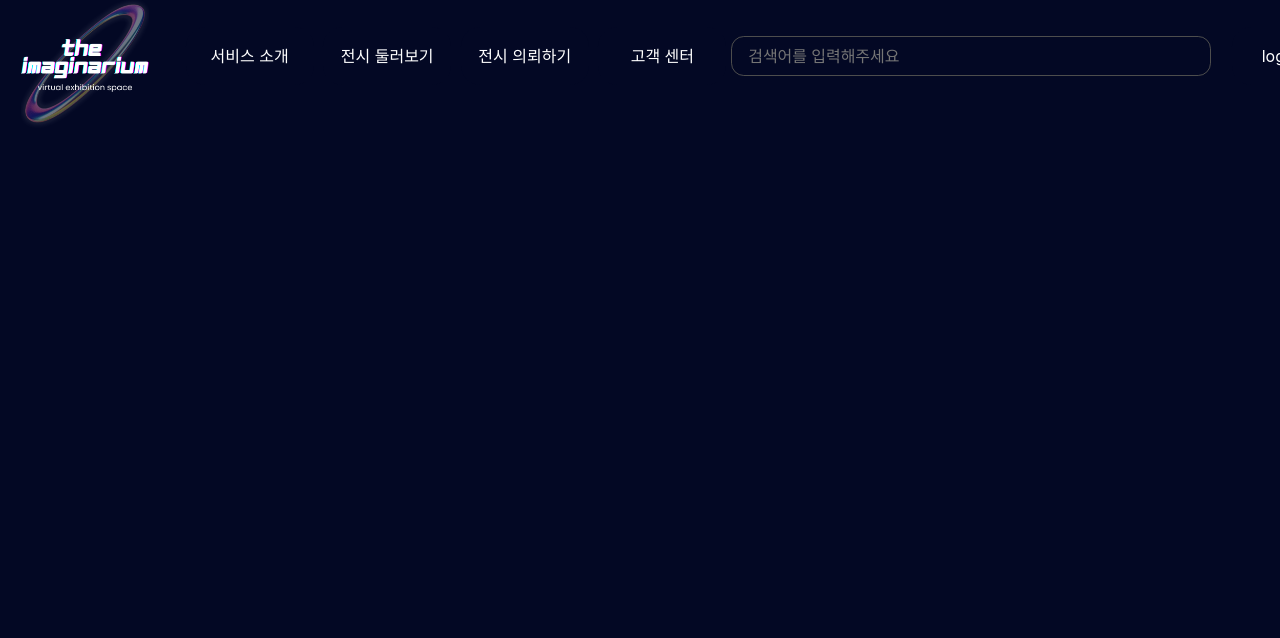
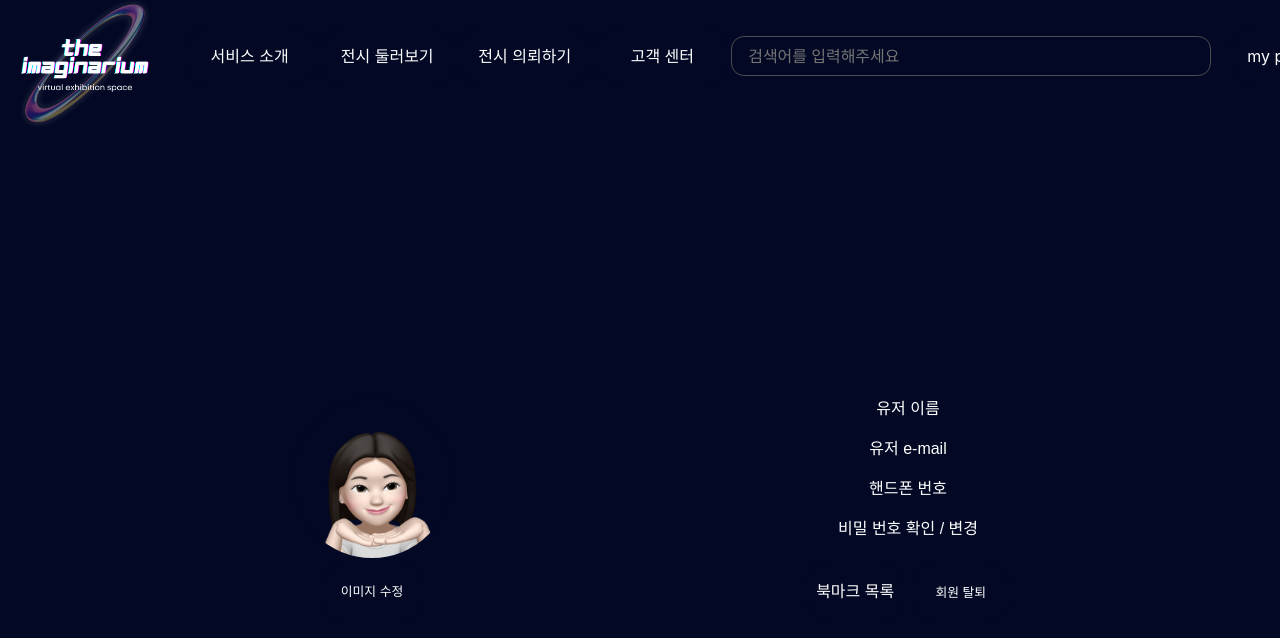
Before and after one commit to mmyona/project1, a React (Create React App) app: page /mypage in a window 1280 px wide. Shown: the top 638 px of the page. Built offline with nearby package versions, Linux system fonts and the light colour scheme; no server answers.

Commit message:
fix : 토글바 헤더 수정, feat : 마이 페이지 flex 정렬, 전체적으로 만듦 feat : avatar component 만듦

```diff
--- a/src/Router/Router.js
+++ b/src/Router/Router.js
@@ -12,6 +12,7 @@ import { UnityList } from "../pages/UnityList";
 import { Unity2 } from "../pages/Unity2";
 import { Center } from "../pages/Center";
 import { Find } from "../pages/Find";
+import { Certify } from "../pages/Certify";
 
 //unity components
 import { Unity1 } from "../pages/Unity1";
@@ -31,6 +32,7 @@ export const Router = () => {
         <Route path="/info" element={<Info />} />
         <Route path="/center" element={<Center />} />
         <Route path="/find" element={<Find />} />
+        <Route path="/certify" element={<Certify />} />
       </Routes>
     </Container>
   );
--- a/src/components/Header3.js
+++ b/src/components/Header3.js
@@ -15,8 +15,11 @@ export const MainHeader = () => {
   const handleToggleOpen = () => {
     setIsToggleOpen(!isToggleOpen);
   };
+  const navToggleOpen = () => {
+    if (isToggleOpen) setIsToggleOpen(!isToggleOpen); //토글 메뉴가 열려 있으면, 메뉴를 닫는다
+  };
 
-  const isLogin = null;
+  const isLogin = true;
   const [searchTerm, setSearchTerm] = useState(""); //검색어
   const handleSearch = (e) => {
     e.preventDefault();
@@ -38,6 +41,7 @@ export const MainHeader = () => {
                 btnText="서비스 소개"
                 color={theme.color.white}
                 width="8rem"
+                onClick={navToggleOpen}
               />
             </Link>
           </li>
@@ -47,6 +51,7 @@ export const MainHeader = () => {
                 btnText="전시 둘러보기"
                 color={theme.color.white}
                 width="8rem"
+                onClick={navToggleOpen}
               />
             </Link>
           </li>
@@ -56,12 +61,18 @@ export const MainHeader = () => {
                 btnText="전시 의뢰하기"
                 color={theme.color.white}
                 width="8rem"
+                onClick={navToggleOpen}
               />
             </Link>
           </li>
           <li>
             <Link to="/center">
-              <Btn btnText="고객 센터" color={theme.color.white} width="8rem" />
+              <Btn
+                btnText="고객 센터"
+                color={theme.color.white}
+                width="8rem"
+                onClick={navToggleOpen}
+              />
             </Link>
           </li>
           <div className="searchInput">
@@ -76,18 +87,29 @@ export const MainHeader = () => {
           <li>
             {isLogin ? (
               <Link to="/mypage">
-                <Btn btnText="my page" color={theme.color.white} width="6rem" />
+                <Btn
+                  btnText="my page"
+                  color={theme.color.white}
+                  width="6rem"
+                  onClick={navToggleOpen}
+                />
               </Link>
             ) : (
               <div>
                 <Link to="/login">
-                  <Btn btnText="login" color={theme.color.white} width="6rem" />
+                  <Btn
+                    btnText="login"
+                    color={theme.color.white}
+                    width="6rem"
+                    onClick={navToggleOpen}
+                  />
                 </Link>
                 <Link to="/signup">
                   <Btn
                     btnText="signup"
                     color={theme.color.white}
                     width="6rem"
+                    onClick={navToggleOpen}
                   />
                 </Link>
               </div>
--- a/src/components/atoms/Avatar.js
+++ b/src/components/atoms/Avatar.js
@@ -4,7 +4,7 @@ import styled from "styled-components";
 const Avatar = (props) => {
   return (
     <>
-      <StyledAvatar>
+      <StyledAvatar width={props.width}>
         <img src={props.imgURL || "/images/미모티콘.png"} alt="avatar"></img>
       </StyledAvatar>
     </>
@@ -13,8 +13,8 @@ const Avatar = (props) => {
 
 const StyledAvatar = styled.div`
   & > img {
-    width: 3rem;
-    height: 3rem;
+    width: ${(props) => props.width || "3rem"};
+    height: ${(props) => props.width || "3rem"};
     border-radius: 50%;
   }
 `;
--- a/src/components/atoms/Input.js
+++ b/src/components/atoms/Input.js
@@ -64,7 +64,6 @@ const Wrapper = styled.div`
   flex-direction: column;
   width: 36.4rem;
   span {
-    padding-left: 2rem;
     font-size: ${(props) => props.fontSize || "1rem"};
   }
 `;
--- /dev/null
+++ b/src/pages/Certify.js
@@ -0,0 +1,3 @@
+export const Certify = () => {
+  return <></>;
+};
--- a/src/pages/Mypage.js
+++ b/src/pages/Mypage.js
@@ -3,7 +3,53 @@ import styled from "styled-components";
 import theme from "../components/theme";
 
 //components
+import Avatar from "../components/atoms/Avatar";
+import { Btn } from "../components/atoms/Button";
 
 export const Mypage = () => {
-  return <></>;
+  return (
+    <Container>
+      <div className="col">
+        <Avatar width="10rem" />
+        <Btn
+          btnText="이미지 수정"
+          width="6rem"
+          fontsize="0.8rem"
+          type="submit"
+        ></Btn>
+      </div>
+      <div className="col">
+        <p>유저 이름</p>
+        <p>유저 e-mail</p>
+        <p>핸드폰 번호</p>
+        <p>비밀 번호 확인 / 변경</p>
+        <Btn
+          btnText="북마크 목록"
+          width="6rem"
+          fontsize="1rem"
+          type="submit"
+        ></Btn>
+        <Btn
+          btnText="회원 탈퇴"
+          width="6rem"
+          fontsize="0.8rem"
+          type="submit"
+        ></Btn>
+      </div>
+    </Container>
+  );
 };
+
+const Container = styled.div`
+  width: 100%;
+  min-height: 100vh;
+  display: flex;
+  flex-direction: row;
+  align-items: center;
+  justify-content: center;
+  gap: 1rem;
+  .row {
+    display: flex;
+    flex-direction: colunm;
+  }
+`;
--- a/src/pages/Request.js
+++ b/src/pages/Request.js
@@ -25,12 +25,14 @@ export const Request = () => {
   }, []);
 
   return (
-    <>
+    <pageWrapper>
       {createModal && (
         <Modal
           modalText={"로그인을 먼저 진행해주세요 로그인 페이지로 이동합니다 "}
         />
       )}
-    </>
+    </pageWrapper>
   );
 };
+
+const pageWrapper = styled.div``;
--- a/src/pages/Signup.js
+++ b/src/pages/Signup.js
@@ -147,6 +147,7 @@ export const Signup = () => {
           error={inputErr.name}
           errmsg={inputErr.name && "특수문자 없이 3글자 이상 입력해주세요."}
         />
+        <Link to="/certify">
           <Btn
             btnText="실명 인증"
             fontsize="0.8rem"
@@ -154,6 +155,7 @@ export const Signup = () => {
             width="34rem"
             type="submit"
           />
+        </Link>
       </div>
       <div>
         <InputAuth
@@ -198,7 +200,7 @@ export const Signup = () => {
           width="18rem"
           fontsize="0.8rem"
           type="submit"
-        ></Btn>
+        />
       </Link>
       <Btn btnText="확인" width="34rem" type="submit" />
     </Wrapper>
```
Lines whose indentation alone changed are shown as unchanged.
